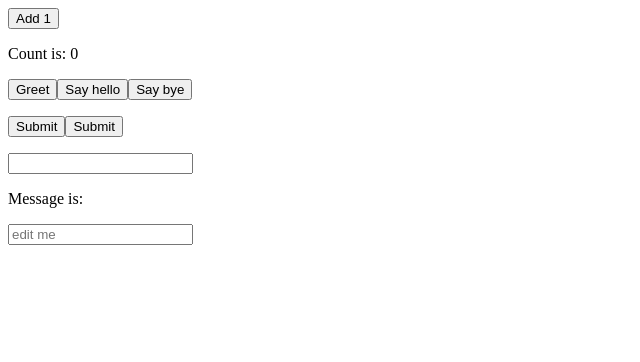
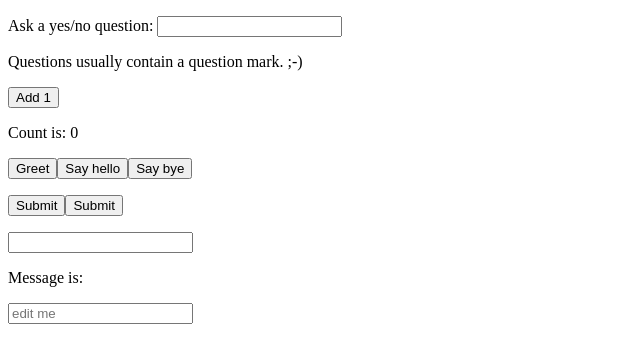
Before and after one commit to peterfk/vue-tut, a Vue app: page / in a window 1280 px wide. Shown: the top 362 px of the page, without its empty margins (0-640 px from the left). Built offline with nearby package versions, Linux system fonts and the light colour scheme.

Commit message:
Added yes/no question API functionality
• Imported onMounted and watch from Vue
• Added button and input to update question
• Set answer based on API response
• Added loading state to prevent concurrent requests
• Disabled input while API request is in progress

```diff
--- a/src/App.vue
+++ b/src/App.vue
@@ -1,5 +1,5 @@
 <script setup>
-import { ref, reactive, computed } from 'vue'
+import { ref, reactive, computed, onMounted, watch } from 'vue'
 
 const count = ref(0)
 
@@ -27,9 +27,39 @@
 
 const message2 = ref('')
 
+onMounted(() => {
+    console.log(`the component is now mounted.`)
+})
+
+const question = ref('')
+const answer = ref('Questions usually contain a question mark. ;-)')
+const loading = ref(false)
+
+// watch works directly on a ref
+watch(question, async (newQuestion, oldQuestion) => {
+    if (newQuestion.includes('?')) {
+        loading.value = true
+        answer.value = 'Thinking...'
+        try {
+            const res = await fetch('https://yesno.wtf/api')
+            answer.value = (await res.json()).answer
+        } catch (error) {
+            answer.value = 'Error! Could not reach the API. ' + error
+        } finally {
+            loading.value = false
+        }
+    }
+})
+
 </script>
 
 <template>
+
+    <p>
+        Ask a yes/no question:
+        <input v-model="question" :disabled="loading" />
+    </p>
+    <p>{{ answer }}</p>
 
     <button @click="count++">Add 1</button>
     <p>Count is: {{ count }}</p>
@@ -55,4 +85,6 @@
     <p>Message is: {{ message2 }}</p>
     <input v-model="message2" placeholder="edit me" />
 
+
+
 </template>
```
